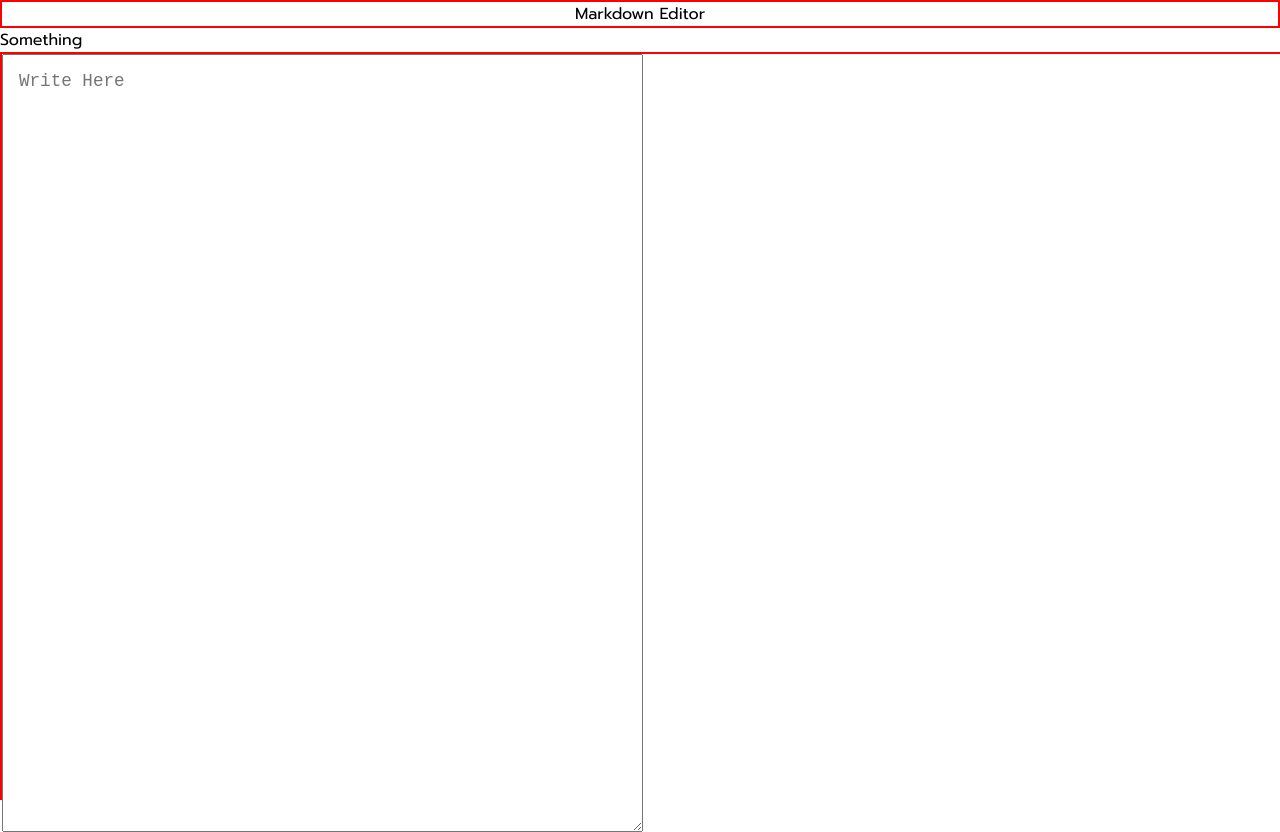
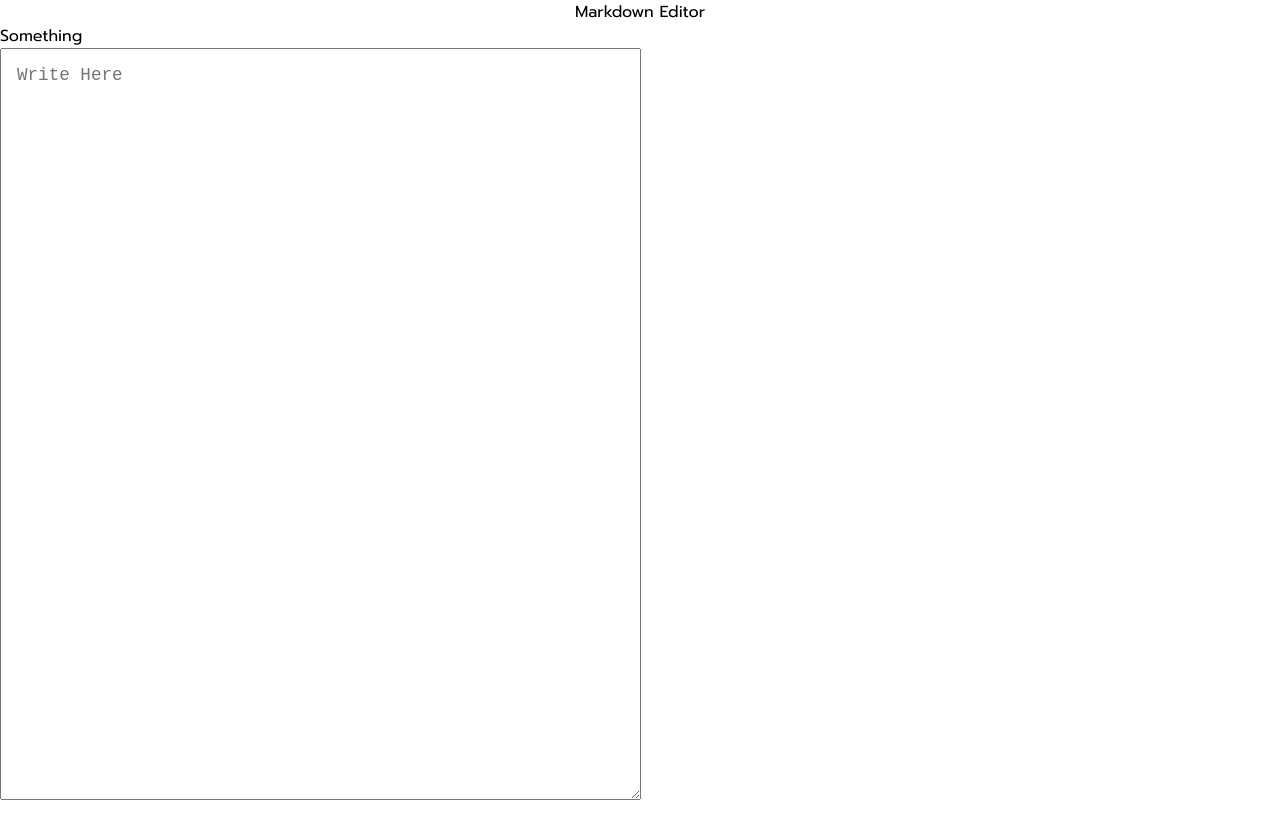
Before and after one commit to Arghyahub/MarkdownEditor, a React (Vite) app: page / in a window 1280 px wide. After the commit the page ends 800 px from the top, so only its background shows below. Built offline with nearby package versions, Linux system fonts and the light colour scheme.

Commit message:
Fix: Scrollable for different panels

```diff
--- a/src/App.css
+++ b/src/App.css
@@ -11,6 +11,7 @@
 #code-block {
     display: flex;
     flex-direction: row;
+    height: calc(100% - 50px - 2rem);
 }
 
 .code-text {
@@ -22,4 +23,5 @@
     background-color: #0d1117;
     color: #E6EDF3;
     padding: 1rem;
+    overflow: auto;
 }
--- a/src/App.tsx
+++ b/src/App.tsx
@@ -16,7 +16,7 @@ function App(): JSX.Element {
       <div id="nav" className='flex-row bor-r'>Markdown Editor</div>
       <div id="options" className='wi-100'>Something</div>
 
-      <div id="code-block" className="flex-0 wi-100 bor-r">
+      <div id="code-block" className="wi-100 bor-r">
         <textarea ref={textState} placeholder='Write Here' className='code-width hi-100 code-text' onChange={(e) => setMark(e.target.value)}></textarea>
         <ReactMarkdown
           remarkPlugins={[gfm]} // Enable GitHub Flavored Markdown (GFM) syntax
--- a/src/index.css
+++ b/src/index.css
@@ -13,7 +13,7 @@ html , body , #root{
   width: 100%;
 }
 .bor-r {
-  border: 2px solid red;
+  /* border: 2px solid red; */
 }
 .flex-row {
   display: flex;
@@ -27,6 +27,3 @@ html , body , #root{
   align-items: center;
   justify-content: center;
 }
-.flex-0 {
-  flex: 1;
-}
```
